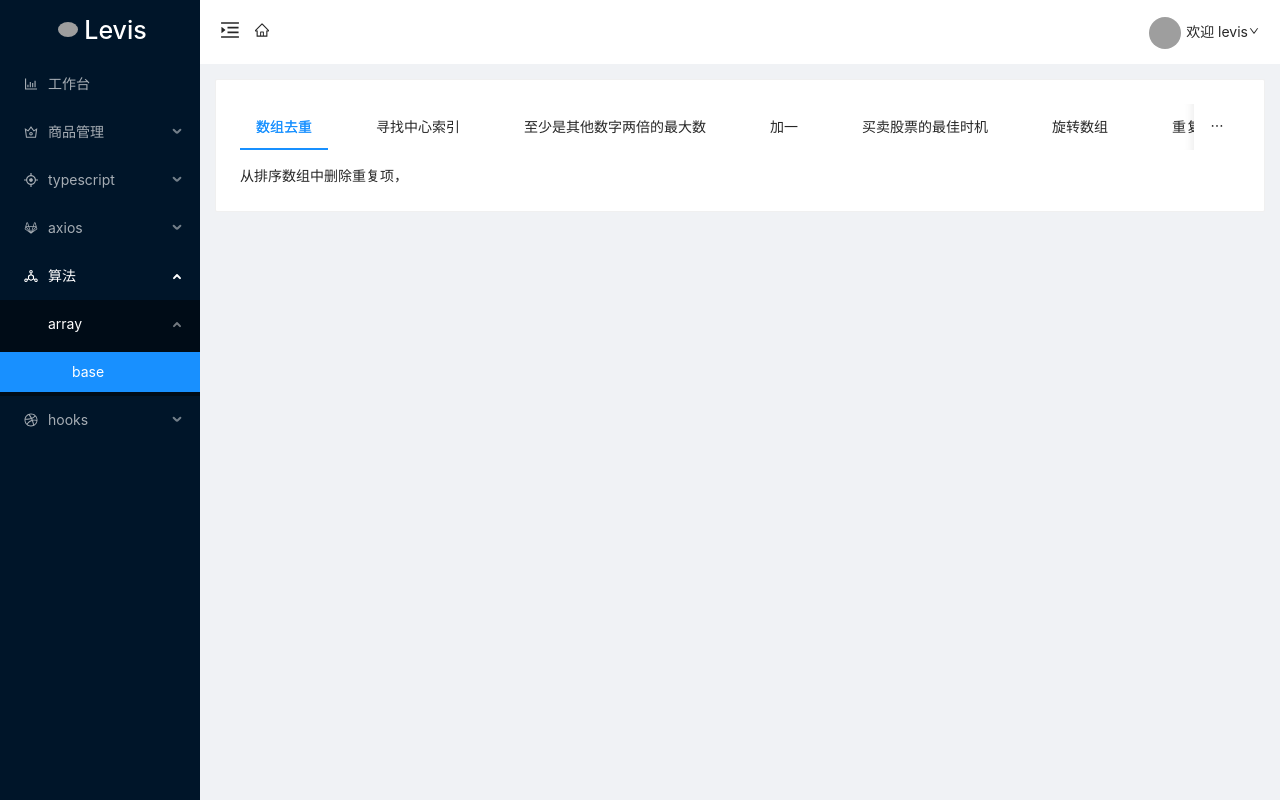
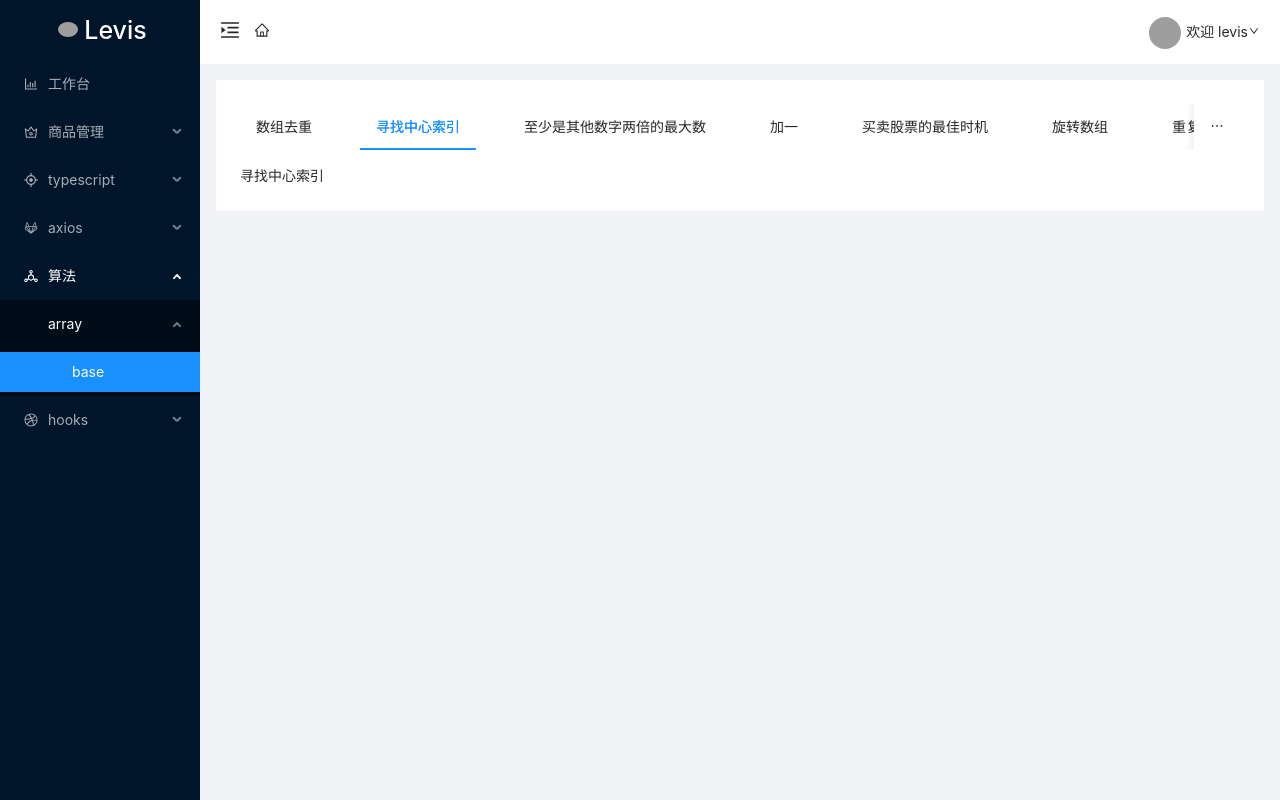
Before and after one commit to nieshiming/levi-webpack, a React app: page /algorithm/array/base in a window 1280 px wide. Built offline with nearby package versions, Linux system fonts and the light colour scheme; grey boxes are pictures that could not be loaded.

Commit message:
chore: 寻找索引

```diff
--- a/src/pages/algorithm/basic/array/index.tsx
+++ b/src/pages/algorithm/basic/array/index.tsx
@@ -29,7 +29,7 @@ const { TabPane } = Tabs;
 const basic: FC = () => {
   return (
     <Card>
-      <Tabs defaultActiveKey="1">
+      <Tabs defaultActiveKey="2">
         {tabArr.map((item, index) => (
           <TabPane tab={item.title} key={`${index + 1}`}>
             {item.tab}
```
Also changed, not shown: src/pages/algorithm/basic/array/readme.md.
